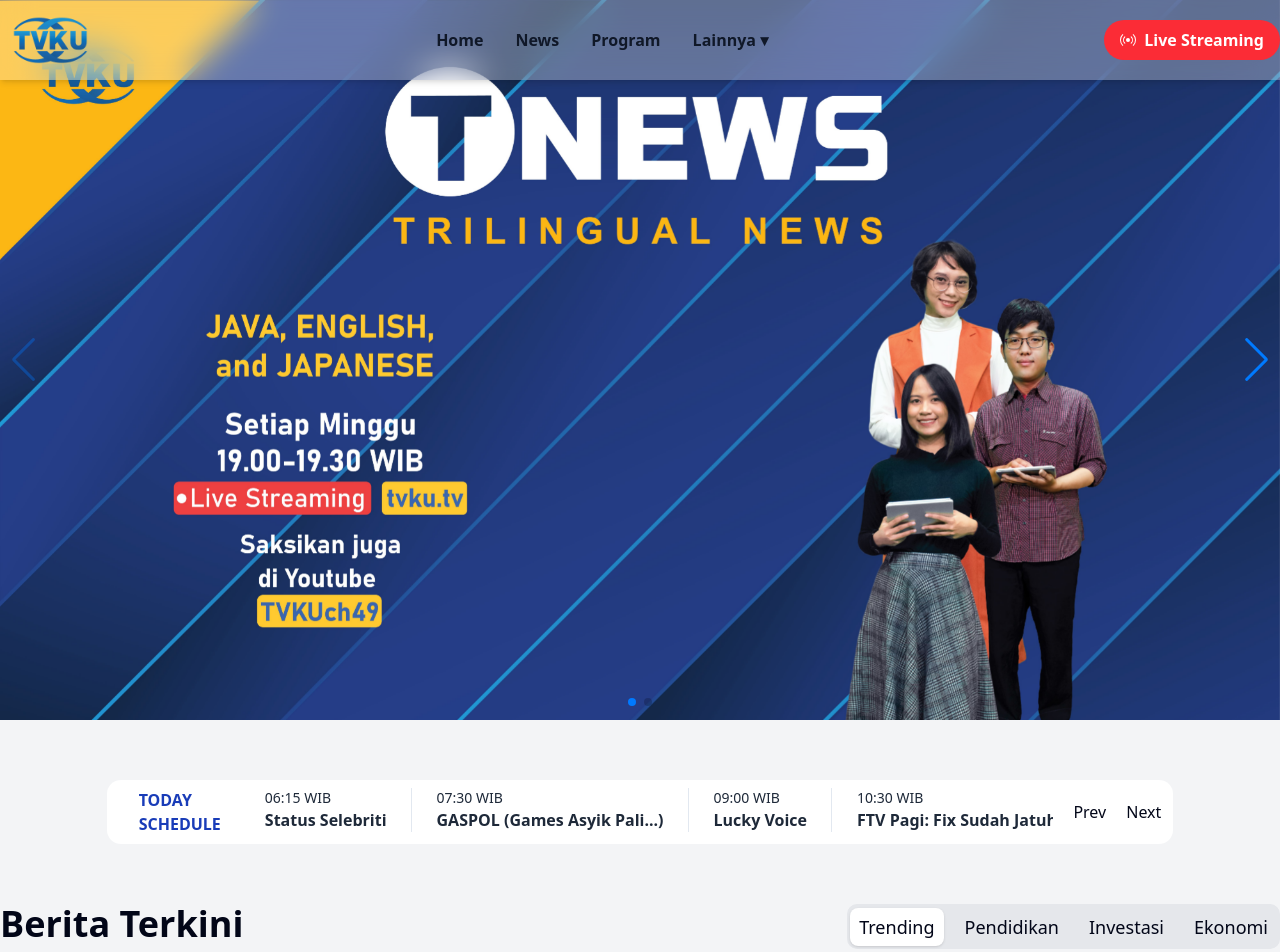
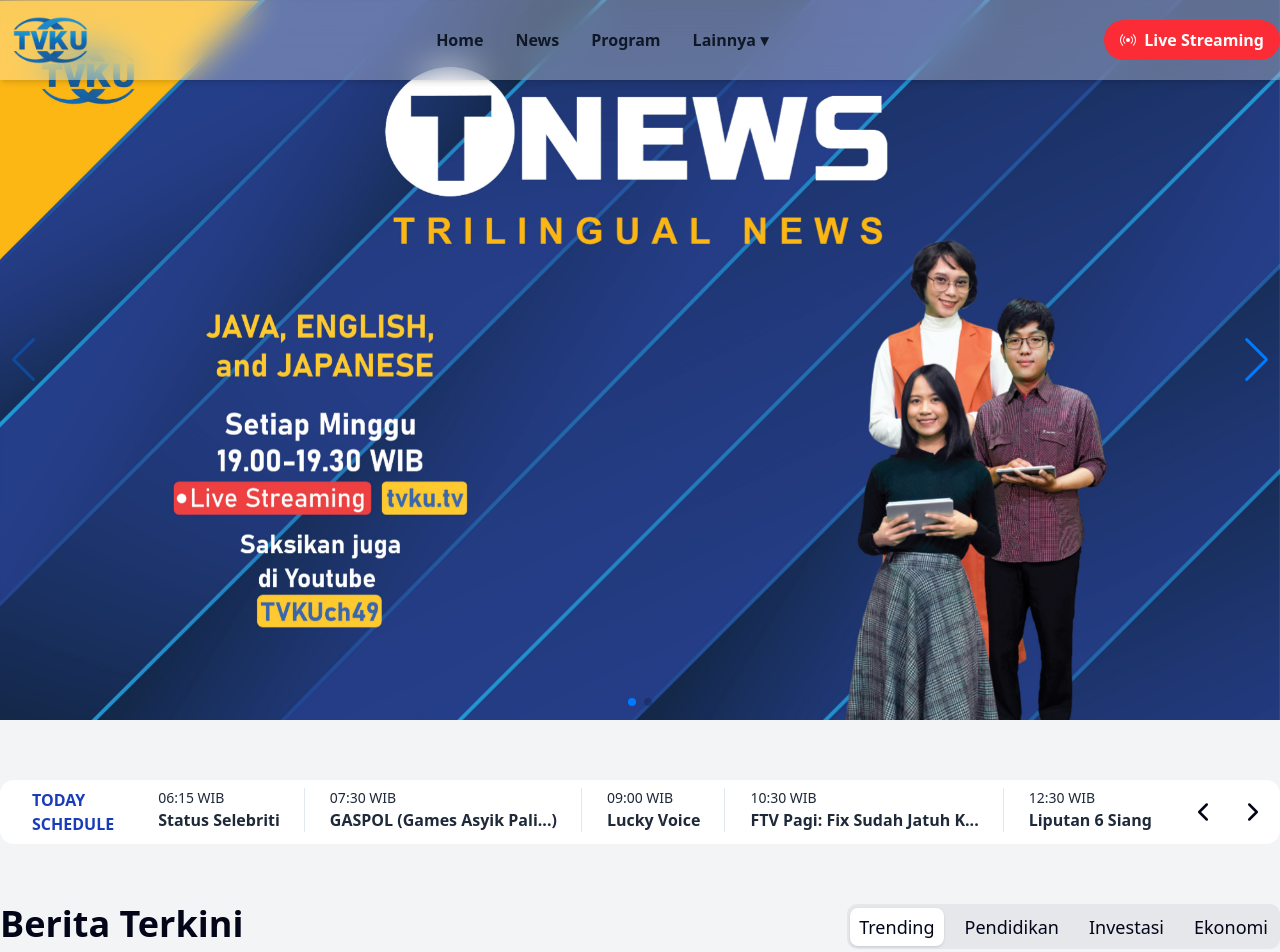
Before and after one commit to sakhandaru/Frontend-tvku, a Next.js app: page / in a window 1280 px wide. Shown: the top 952 px of the page. Built offline with nearby package versions, Linux system fonts and the light colour scheme.

Commit message:
update schedule width component

```diff
--- a/src/components/schedule.tsx
+++ b/src/components/schedule.tsx
@@ -6,6 +6,7 @@
 import "swiper/css/navigation";
 import { useRef } from "react";
 import type { Swiper as SwiperType } from "swiper";
+import { ChevronLeft, ChevronRight } from "lucide-react";
 
 const schedules = [
   { time: "06:15 WIB", title: "Status Selebriti" },
@@ -24,7 +25,8 @@
   const swiperRef = useRef<SwiperType | null>(null);
 
   return (
-    <div className="flex justify-center my-15 mx-auto w-10/12 px-3 py-2 bg-white rounded-xl">
+    <div className="container mx-auto justify-center my-15 px-3 py-2 bg-white rounded-xl">
+      <div className="flex">
         <div className="font-black px-5 text-blue-800">
           TODAY <br /> SCHEDULE
         </div>
@@ -44,9 +46,18 @@
             </SwiperSlide>
           ))}
         </Swiper>
-      <div className="flex gap-5 pl-5">
-        <button onClick={() => swiperRef.current?.slidePrev()}>Prev</button>
-        <button onClick={() => swiperRef.current?.slideNext()}>Next</button>
+        <div className="flex gap-5 pl-5 items-center">
+          <ChevronLeft
+            size={30}
+            className="cursor-pointer"
+            onClick={() => swiperRef.current?.slidePrev()}
+          />
+          <ChevronRight
+            size={30}
+            className="cursor-pointer"
+            onClick={() => swiperRef.current?.slideNext()}
+          />
+        </div>
       </div>
     </div>
   );
```
Lines whose indentation alone changed are shown as unchanged.
